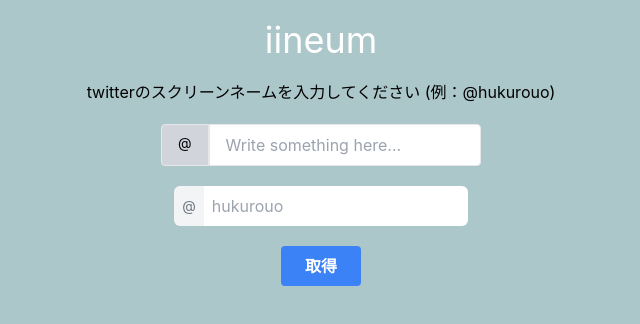
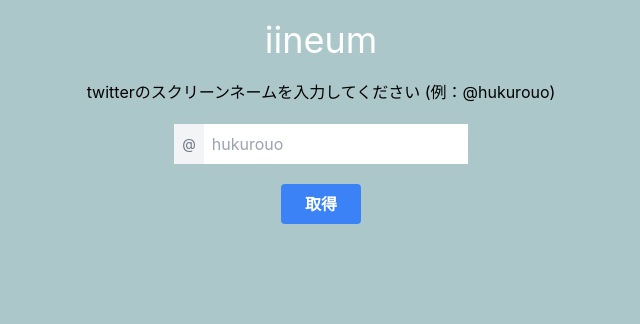
Before and after one commit to n1sym/Twitter-favorite-illust-masonry, a React (Create React App) app: page / in a window 1280 px wide. Shown: the top 324 px of the page, without its empty margins (319-959 px from the left). Built offline with nearby package versions, Linux system fonts and the light colour scheme.

Commit message:
これで妥協

```diff
--- a/src/Components/ImageTable.tsx
+++ b/src/Components/ImageTable.tsx
@@ -81,22 +81,17 @@ class ImageTable extends React.Component<{}, typeImageTableState> {
         <div className="flex justify-center mb-5 mx-5">
           <p>twitterのスクリーンネームを入力してください (例：@hukurouo) </p>
         </div>
-        <div className="flex mb-5 mx-auto max-w-xs">
-    <span className="text-sm border border-2 rounded-l px-4 py-2 bg-gray-300 whitespace-no-wrap">@</span>
-    <input name="field_name" className="border border-2 rounded-r px-4 py-2 w-full" type="text" placeholder="Write something here..." />
-</div>
         <div className="flex justify-center mb-5 mx-auto max-w-xs">
-                  <span className="inline-flex bg-gray-100 items-center px-2 rounded-l-md bg-gray-50 text-gray-500 text-sm">
+                  <span className="inline-flex bg-gray-100 items-center px-2 bg-gray-50 text-gray-500 text-sm">
                     @
                   </span>
           <input type="text"
-                 inputMode="email"
                  autoCapitalize="off"
                  name="screen_name"
                  placeholder="hukurouo"
                  value={this.state.screen_name}
                  onChange={this.handleChange}
-                 className="bg-white focus:outline-none focus:shadow-outline rounded-r-md py-2 px-2"
+                 className="bg-white focus:outline-none focus:shadow-outline py-2 px-2"
           />
         </div>
         <input type="submit" value="取得" disabled={this.state.screen_name === ''} className="flex justify-center bg-blue-500 hover:bg-blue-700 text-white font-bold py-2 px-2 rounded w-20 mx-auto" />
```
Also changed, not shown: 1 other file (tests, documents, lock files or other folders).
